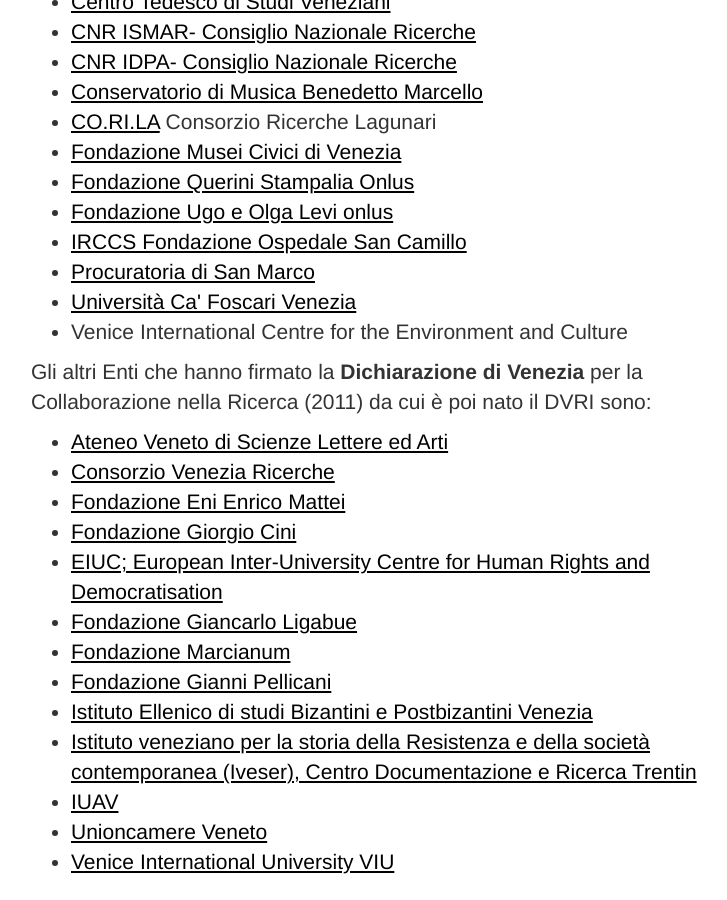
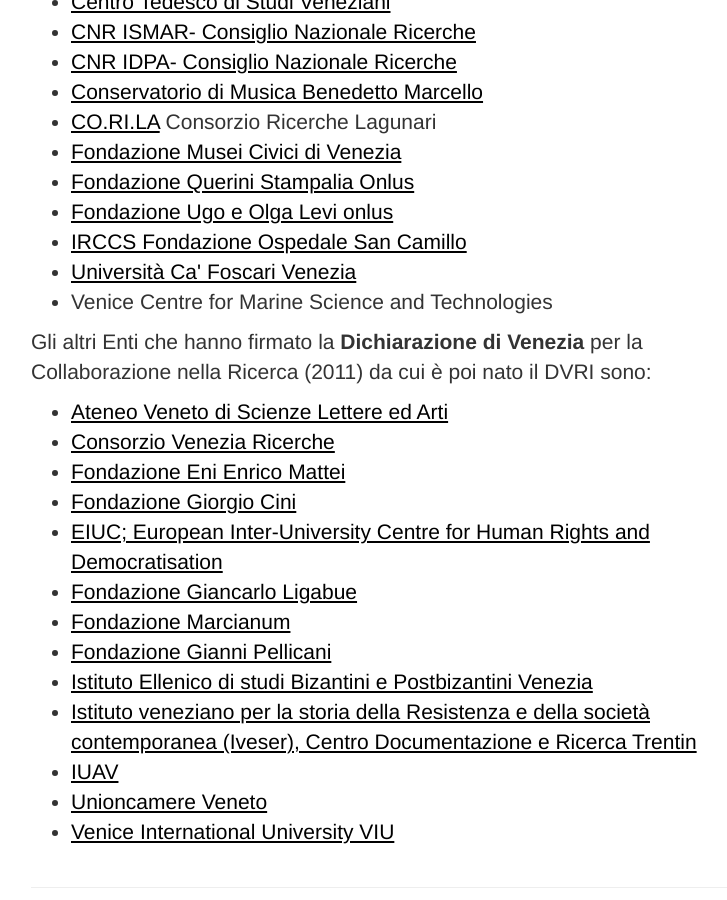
Before and after one commit to simonini/dvri-j-theme, a Jekyll site: the page built from progetti/chi-siamo.html, in a window 1280 px wide and 900 px high, scrolled down 4640 px. Shown: the whole window, without its empty margins (254-981 px from the left). Built offline with Jekyll 4.4.1, drawn with Linux system fonts in a browser that asks for light colours; the table of contents is made by our own code.

Commit message:
Update chi-siamo.html

```diff
--- a/progetti/chi-siamo.html
+++ b/progetti/chi-siamo.html
@@ -76,9 +76,8 @@
 <li><a href="http://www.querinistampalia.org" target="_blank">Fondazione Querini Stampalia Onlus</a></li>
 <li><a href="http://www.fondazionelevi.it/" target="_blank">Fondazione Ugo e Olga Levi onlus</a></li>
 <li><a href="http://www.ospedalesancamillo.net" target="_blank">IRCCS Fondazione Ospedale San Camillo</a></li>
-<li><a href="http://www.basilicasanmarco.it/procuratoria/" target="_blank"> Procuratoria di San Marco</a></li>
 <li><a href="http://www.unive.it" target="_blank">Università Ca' Foscari Venezia</a></li>
-<li>Venice International Centre for the Environment and Culture</li>
+<li>Venice Centre for Marine Science and Technologies</li>
 </ul>
 <p>Gli altri Enti che hanno firmato la<span class="apple-converted-space"> </span><strong>Dichiarazione di Venezia</strong> per la Collaborazione nella Ricerca (2011) da cui è poi nato il DVRI sono:</p>
 <ul>
```
